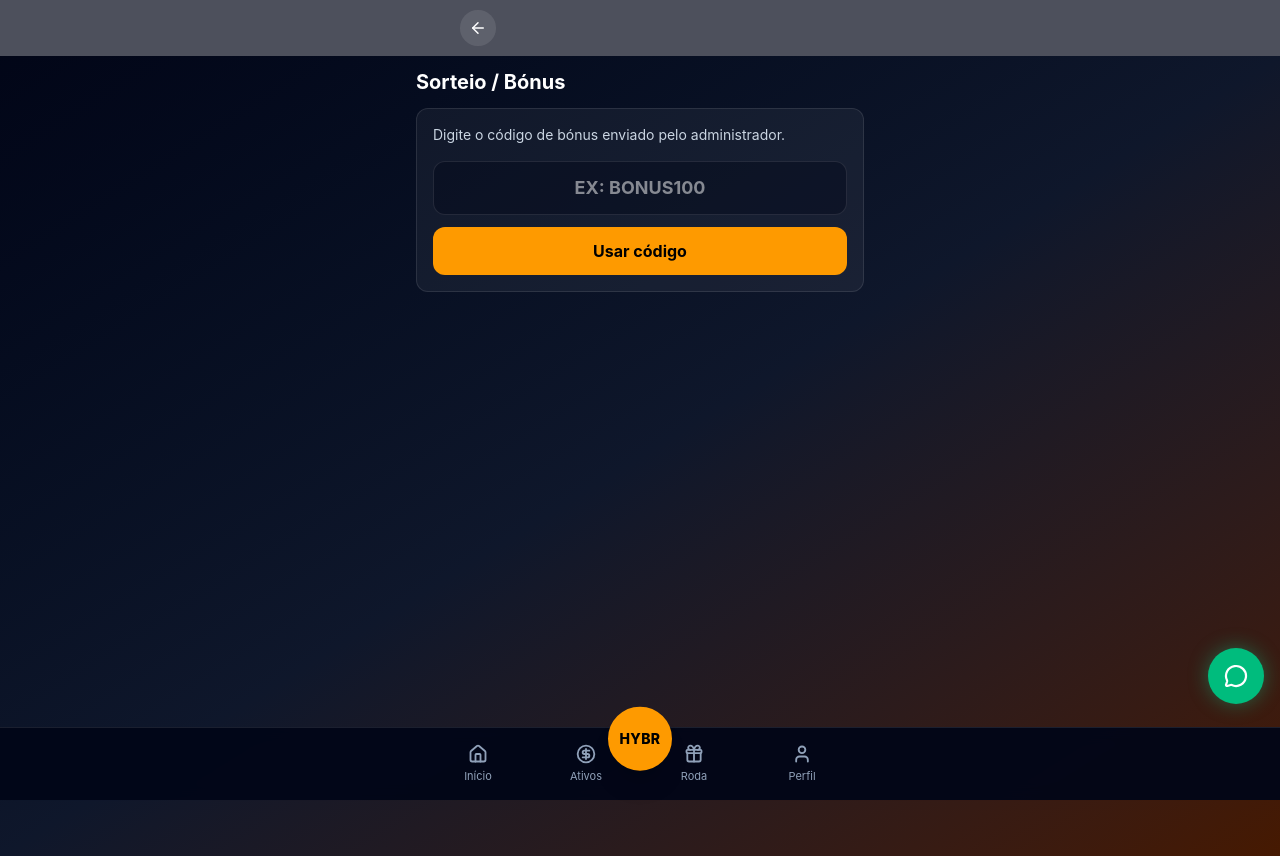
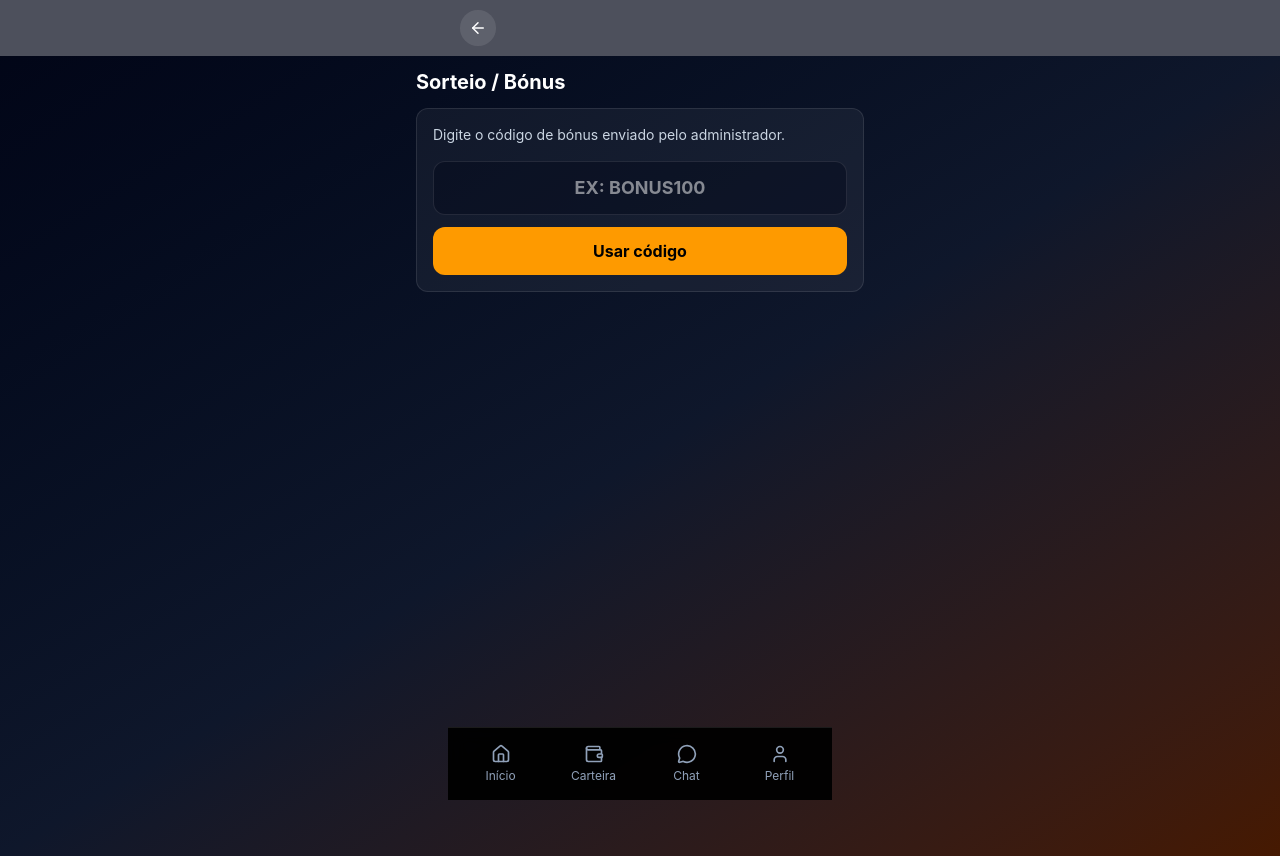
Before and after one commit to DESIGNER1220/hybrid-invest-app, a Next.js app: page /bonus in a window 1280 px wide. Built offline with nearby package versions, Linux system fonts and the light colour scheme; no server answers; sample sign-in values are in the browser's storage.

Commit message:
fix rental using balance profit bonus and wheel permissions

```diff
--- a/app/chat-global/page.tsx
+++ b/app/chat-global/page.tsx
@@ -232,6 +232,7 @@ export default function ChatGlobalPage() {
   const router = useRouter();
   const messagesEndRef = useRef<HTMLDivElement | null>(null);
   const canvasRef = useRef<HTMLCanvasElement | null>(null);
+  const lastMessageIdRef = useRef<string>("");
 
   const [uid, setUid] = useState("");
   const [loading, setLoading] = useState(true);
@@ -251,7 +252,8 @@ export default function ChatGlobalPage() {
   const [isDrawing, setIsDrawing] = useState(false);
   const [startPoint, setStartPoint] = useState<Point | null>(null);
 
-  const [openedImage, setOpenedImage] = useState<string>("");
+  const [openedImage, setOpenedImage] = useState("");
+  const [inAppNotification, setInAppNotification] = useState("");
 
   const annotationColor = "#22c55e";
   const annotationWidth = 6;
@@ -276,6 +278,42 @@ export default function ChatGlobalPage() {
       unsubMessages();
     };
   }, [router]);
+
+  useEffect(() => {
+    if (!messages.length) return;
+
+    const lastMessage = messages[messages.length - 1];
+    if (!lastMessage?.id) return;
+
+    if (!lastMessageIdRef.current) {
+      lastMessageIdRef.current = lastMessage.id;
+      return;
+    }
+
+    if (lastMessage.id === lastMessageIdRef.current) return;
+
+    const isFromAnotherUser = lastMessage.uid !== uid;
+
+    if (isFromAnotherUser) {
+      setInAppNotification(
+        lastMessage.text?.trim()
+          ? `${lastMessage.senderName}: ${lastMessage.text}`
+          : `${lastMessage.senderName} enviou uma imagem.`
+      );
+    }
+
+    lastMessageIdRef.current = lastMessage.id;
+  }, [messages, uid]);
+
+  useEffect(() => {
+    if (!inAppNotification) return;
+
+    const timer = setTimeout(() => {
+      setInAppNotification("");
+    }, 4000);
+
+    return () => clearTimeout(timer);
+  }, [inAppNotification]);
 
   useEffect(() => {
     messagesEndRef.current?.scrollIntoView({ behavior: "smooth" });
@@ -515,6 +553,21 @@ export default function ChatGlobalPage() {
           </div>
         </div>
 
+        {inAppNotification ? (
+          <div className="px-3 pt-3">
+            <div className="flex items-start justify-between gap-3 rounded-2xl border border-emerald-500/30 bg-emerald-500/15 px-4 py-3 text-sm text-emerald-200">
+              <span className="line-clamp-2">{inAppNotification}</span>
+              <button
+                type="button"
+                onClick={() => setInAppNotification("")}
+                className="rounded-full bg-black/20 p-1 text-white"
+              >
+                <X size={14} />
+              </button>
+            </div>
+          </div>
+        ) : null}
+
         <div className="flex-1 overflow-y-auto px-3 py-3">
           {messages.length === 0 ? (
             <div className="rounded-2xl bg-white/5 p-4 text-center text-sm text-slate-400">
--- a/app/components/BottomNav.tsx
+++ b/app/components/BottomNav.tsx
@@ -2,30 +2,57 @@
 
 import Link from "next/link";
 import { usePathname } from "next/navigation";
-import {
-  Home,
-  CircleDollarSign,
-  Gift,
-  User,
-  MessageCircle,
-} from "lucide-react";
+import { House, Wallet, User, MessageCircle } from "lucide-react";
+import { useEffect, useState } from "react";
 
 export default function BottomNav() {
   const pathname = usePathname();
+  const [chatUnread, setChatUnread] = useState(0);
+
+  useEffect(() => {
+    function updateUnread() {
+      const value = Number(localStorage.getItem("chatGlobalUnread") || "0");
+      setChatUnread(value);
+    }
+
+    updateUnread();
+
+    window.addEventListener("chat-global-unread-changed", updateUnread);
+    window.addEventListener("storage", updateUnread);
+
+    return () => {
+      window.removeEventListener("chat-global-unread-changed", updateUnread);
+      window.removeEventListener("storage", updateUnread);
+    };
+  }, []);
 
   const items = [
-    { href: "/dashboard", label: "Início", icon: Home },
-    { href: "/ativos", label: "Ativos", icon: CircleDollarSign },
-    { href: "/roda", label: "Roda", icon: Gift },
-    { href: "/perfil", label: "Perfil", icon: User },
+    {
+      href: "/home",
+      label: "Início",
+      icon: House,
+    },
+    {
+      href: "/deposito",
+      label: "Carteira",
+      icon: Wallet,
+    },
+    {
+      href: "/chat-global",
+      label: "Chat",
+      icon: MessageCircle,
+      badge: chatUnread,
+    },
+    {
+      href: "/perfil",
+      label: "Perfil",
+      icon: User,
+    },
   ];
 
-  const hideFloatingSupport = pathname === "/chat-global";
-
   return (
-    <>
-      <nav className="fixed bottom-0 left-0 right-0 z-40 border-t border-white/10 bg-slate-950/95 backdrop-blur">
-        <div className="relative mx-auto flex max-w-md items-center justify-between px-2 py-2">
+    <nav className="fixed bottom-0 left-1/2 z-40 w-full max-w-sm -translate-x-1/2 border-t border-white/10 bg-black/95 px-2 py-2 backdrop-blur">
+      <div className="grid grid-cols-4 gap-1">
         {items.map((item) => {
           const Icon = item.icon;
           const active = pathname === item.href;
@@ -34,39 +61,25 @@ export default function BottomNav() {
             <Link
               key={item.href}
               href={item.href}
-                className={`flex flex-1 flex-col items-center justify-center rounded-xl px-2 py-2 text-[11px] transition ${
+              className={`relative flex flex-col items-center justify-center rounded-2xl py-2 text-xs transition ${
                 active
-                    ? "text-emerald-400"
-                    : "text-slate-400 hover:text-white"
+                  ? "bg-fuchsia-500/15 text-fuchsia-400"
+                  : "text-slate-400 hover:bg-white/5 hover:text-white"
               }`}
             >
-                <Icon size={20} strokeWidth={2.2} />
+              <div className="relative">
+                <Icon size={20} />
+                {"badge" in item && item.badge && item.badge > 0 ? (
+                  <span className="absolute -right-2 -top-2 flex min-h-[18px] min-w-[18px] items-center justify-center rounded-full bg-red-500 px-1 text-[10px] font-bold text-white">
+                    {item.badge > 99 ? "99+" : item.badge}
+                  </span>
+                ) : null}
+              </div>
               <span className="mt-1">{item.label}</span>
             </Link>
           );
         })}
-
-          <Link
-            href="/investimentos"
-            className={`absolute left-1/2 top-0 flex h-16 w-16 -translate-x-1/2 -translate-y-1/3 items-center justify-center rounded-full border-4 shadow-xl transition ${
-              pathname === "/investimentos"
-                ? "border-amber-300 bg-amber-400 text-black shadow-[0_0_25px_rgba(245,158,11,0.45)]"
-                : "border-amber-500 bg-amber-500 text-black shadow-[0_0_20px_rgba(245,158,11,0.35)] hover:bg-amber-400"
-            }`}
-          >
-            <span className="text-sm font-extrabold tracking-wide">HYBR</span>
-          </Link>
       </div>
     </nav>
-
-      {!hideFloatingSupport && (
-        <Link
-          href="/chat-global"
-          className="fixed bottom-24 right-4 z-50 flex h-14 w-14 items-center justify-center rounded-full bg-emerald-500 text-white shadow-[0_0_20px_rgba(16,185,129,0.45)] transition hover:scale-105"
-        >
-          <MessageCircle size={24} strokeWidth={2.2} />
-        </Link>
-      )}
-    </>
   );
 }
--- a/app/services/authService.ts
+++ b/app/services/authService.ts
@@ -325,16 +325,6 @@ export async function countReferralsByCode(referralCode: string) {
   return snapshot.size;
 }
 
-async function userHasAnyInvestment(uid: string) {
-  const q = query(
-    collection(db, "investments"),
-    where("uid", "==", uid),
-    limit(1)
-  );
-  const snapshot = await getDocs(q);
-  return !snapshot.empty;
-}
-
 export async function countActiveReferralInvestorsByCode(referralCode: string) {
   const normalizedCode = String(referralCode || "").trim().toUpperCase();
 
@@ -342,20 +332,12 @@ export async function countActiveReferralInvestorsByCode(referralCode: string) {
 
   const q = query(
     collection(db, "users"),
-    where("referredBy", "==", normalizedCode)
+    where("referredBy", "==", normalizedCode),
+    where("hasInvested", "==", true)
   );
 
   const snapshot = await getDocs(q);
-
-  if (snapshot.empty) return 0;
-
-  const checks = await Promise.all(
-    snapshot.docs.map(async (userDoc) => {
-      return await userHasAnyInvestment(userDoc.id);
-    })
-  );
-
-  return checks.filter(Boolean).length;
+  return snapshot.size;
 }
 
 export function getVipLevelByReferrals(referrals: number) {
@@ -497,6 +479,7 @@ export async function registerUser(params: {
     bonus: 0,
     totalProfit: 0,
     referrals: 0,
+    hasInvested: false,
     role,
     blocked: false,
     spinsUsedToday: 0,
@@ -559,6 +542,12 @@ export async function syncUserProfit(uid: string) {
 }
 
 export async function getUserProfile(uid: string) {
+  try {
+    await syncUserProfit(uid);
+  } catch (error) {
+    console.error("Erro ao sincronizar lucro:", error);
+  }
+
   const docRef = doc(db, "users", uid);
   const docSnap = await getDoc(docRef);
 
@@ -574,10 +563,21 @@ export async function getUserProfile(uid: string) {
     ? await countReferralsByCode(referralCode)
     : 0;
 
+  const activeReferralInvestors = referralCode
+    ? await countActiveReferralInvestorsByCode(referralCode)
+    : 0;
+
+  const vipLevel = getVipLevelByReferrals(activeReferralInvestors);
+  const withdrawalFeePercent =
+    getWithdrawalFeePercentByReferrals(activeReferralInvestors);
+
   return {
     ...userData,
     referralCode,
     referrals: totalRegisteredReferrals,
+    activeReferralInvestors,
+    vipLevel,
+    withdrawalFeePercent,
   };
 }
 
@@ -804,15 +804,49 @@ export async function buyInvestmentPlan(params: {
     }
 
     const userData: any = userSnap.data();
-    const currentBalance = Number(userData.balance ?? 0);
-    const planAmount = Number(plan.amount ?? 0);
 
-    if (currentBalance < planAmount) {
-      throw new Error("Saldo insuficiente.");
+    let currentBalance = round2(Number(userData.balance ?? 0));
+    let currentTotalProfit = round2(Number(userData.totalProfit ?? 0));
+    let currentBonus = round2(Number(userData.bonus ?? 0));
+
+    const planAmount = round2(Number(plan.amount ?? 0));
+    const available = round2(currentBalance + currentTotalProfit + currentBonus);
+
+    if (available < planAmount) {
+      throw new Error(
+        `Saldo insuficiente. Disponível: ${available} MZN | Necessário: ${planAmount} MZN`
+      );
+    }
+
+    let remaining = planAmount;
+
+    if (currentBalance >= remaining) {
+      currentBalance -= remaining;
+      remaining = 0;
+    } else {
+      remaining -= currentBalance;
+      currentBalance = 0;
+    }
+
+    if (remaining > 0) {
+      if (currentTotalProfit >= remaining) {
+        currentTotalProfit -= remaining;
+        remaining = 0;
+      } else {
+        remaining -= currentTotalProfit;
+        currentTotalProfit = 0;
+      }
+    }
+
+    if (remaining > 0) {
+      currentBonus = Math.max(0, currentBonus - remaining);
     }
 
     tx.update(userRef, {
-      balance: currentBalance - planAmount,
+      balance: round2(currentBalance),
+      totalProfit: round2(currentTotalProfit),
+      bonus: round2(currentBonus),
+      hasInvested: true,
     });
   });
 
@@ -839,7 +873,7 @@ export async function buyInvestmentPlan(params: {
 
   return {
     success: true,
-    message: "Alugado com sucesso (modo teste)",
+    message: "Alugado com sucesso",
   };
 }
 
@@ -1023,7 +1057,7 @@ export async function spinWheel(uid: string) {
     const referrals = Number(activeInvestorReferrals ?? 0);
 
     if (referrals < 1) {
-      throw new Error("Convide pelo menos 1 amigo");
+      throw new Error("Convide pelo menos 1 amigo investidor");
     }
 
     const lastSpinDate = userData.lastSpinDate ?? "";
```
Lines whose indentation alone changed are shown as unchanged.
